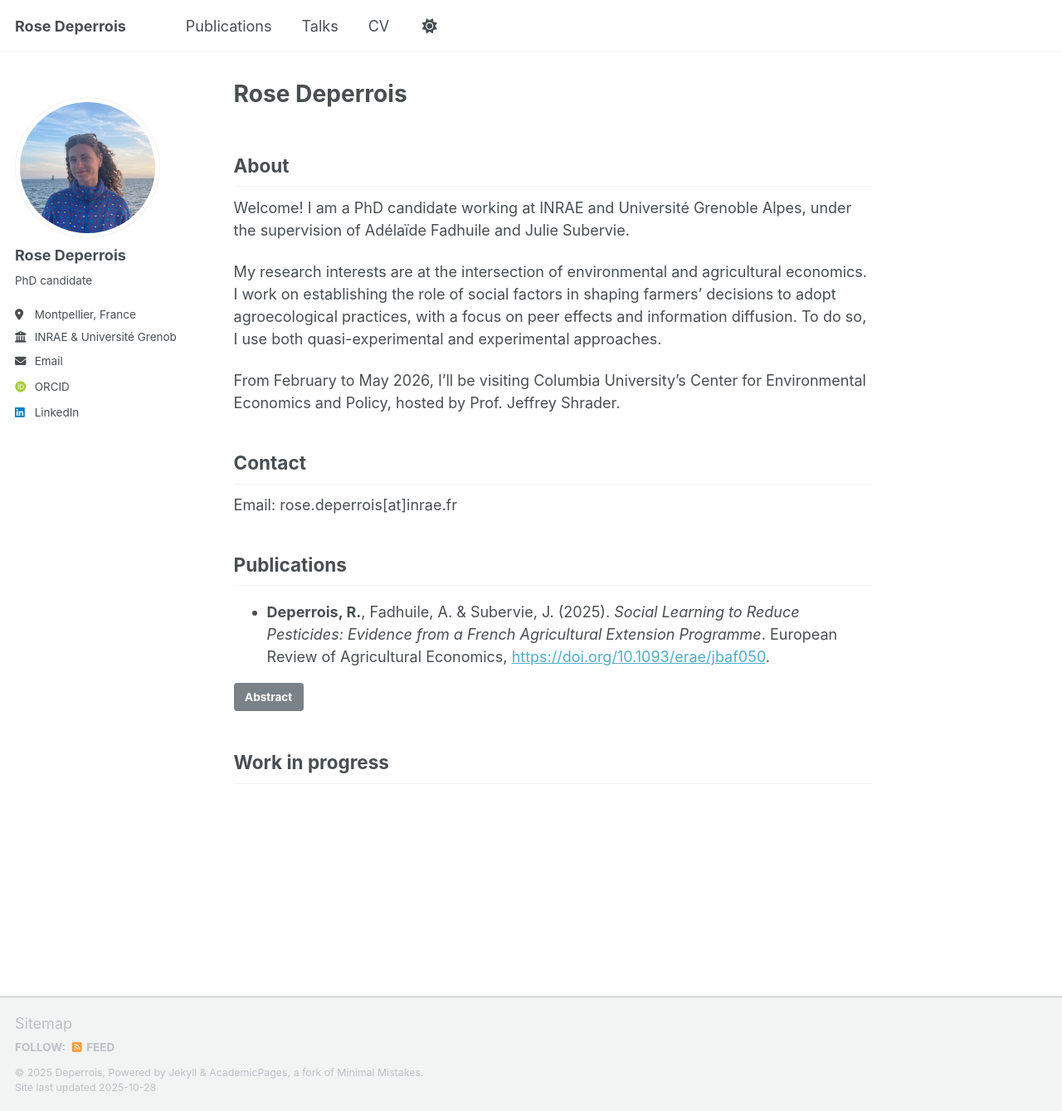
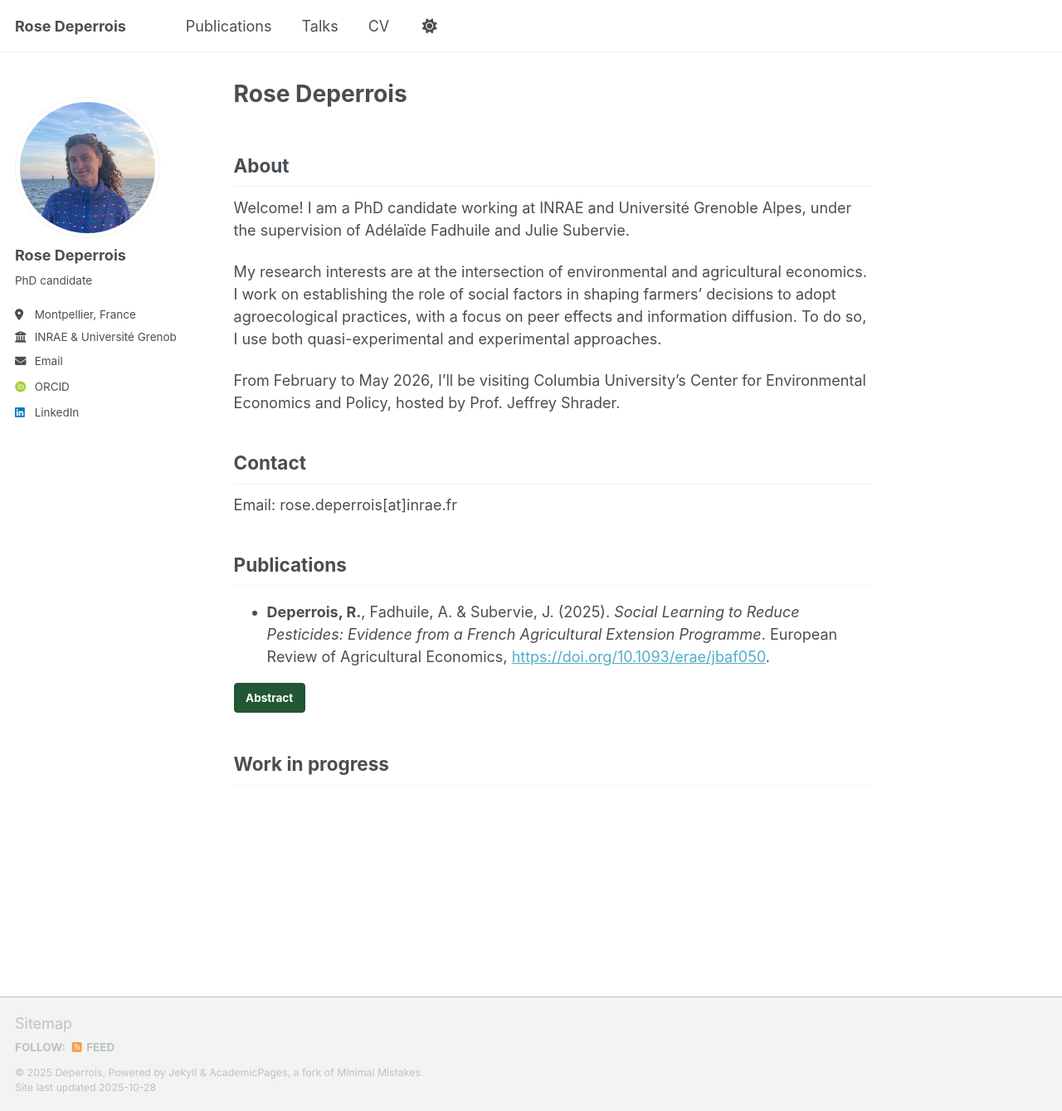
Before and after one commit to rosedeperrois/rosedeperrois.github.io, a Jekyll site: the page built from _pages/about.md, in a window 1280 px wide and 1339 px high. Shown: the whole window at 83% size. Built offline with Jekyll 4.4.1, drawn with Linux system fonts in a browser that asks for light colours; some web fonts are replaced; a script that is not in the unit is left out.

Commit message:
Update about.md

```diff
--- a/_pages/about.md
+++ b/_pages/about.md
@@ -23,8 +23,7 @@ Publications
 --------
 - **Deperrois, R.**, Fadhuile, A. & Subervie, J. (2025). *Social Learning to Reduce Pesticides: Evidence from a French Agricultural Extension Programme*. European Review of Agricultural Economics,  [https://doi.org/10.1093/erae/jbaf050](https://doi.org/10.1093/erae/jbaf050).
 <details class="abstract-box">
-  <summary class="btn">Abstract</summary>
-    <p>Social learning is likely to play a crucial role in disseminating new agricultural technologies and driving the agroecological transition in European countries. We evaluated a French pesticide reduction programme designed to train farmers and promote practices through demonstration days on participating farms. Using pseudo-panel data from surveys conducted before and after the program’s launch, we found evidence of decreased pesticide use among cohorts linked to farms attending demonstration days. Our analysis, supported by a placebo test and various robustness checks, suggests that peer-sharing in training programs can scale up effectively at no additional cost.</p>
+<summary class="btn btn-abstract">Abstract</summary>    <p>Social learning is likely to play a crucial role in disseminating new agricultural technologies and driving the agroecological transition in European countries. We evaluated a French pesticide reduction programme designed to train farmers and promote practices through demonstration days on participating farms. Using pseudo-panel data from surveys conducted before and after the program’s launch, we found evidence of decreased pesticide use among cohorts linked to farms attending demonstration days. Our analysis, supported by a placebo test and various robustness checks, suggests that peer-sharing in training programs can scale up effectively at no additional cost.</p>
   </details>
 
 Work in progress
```
